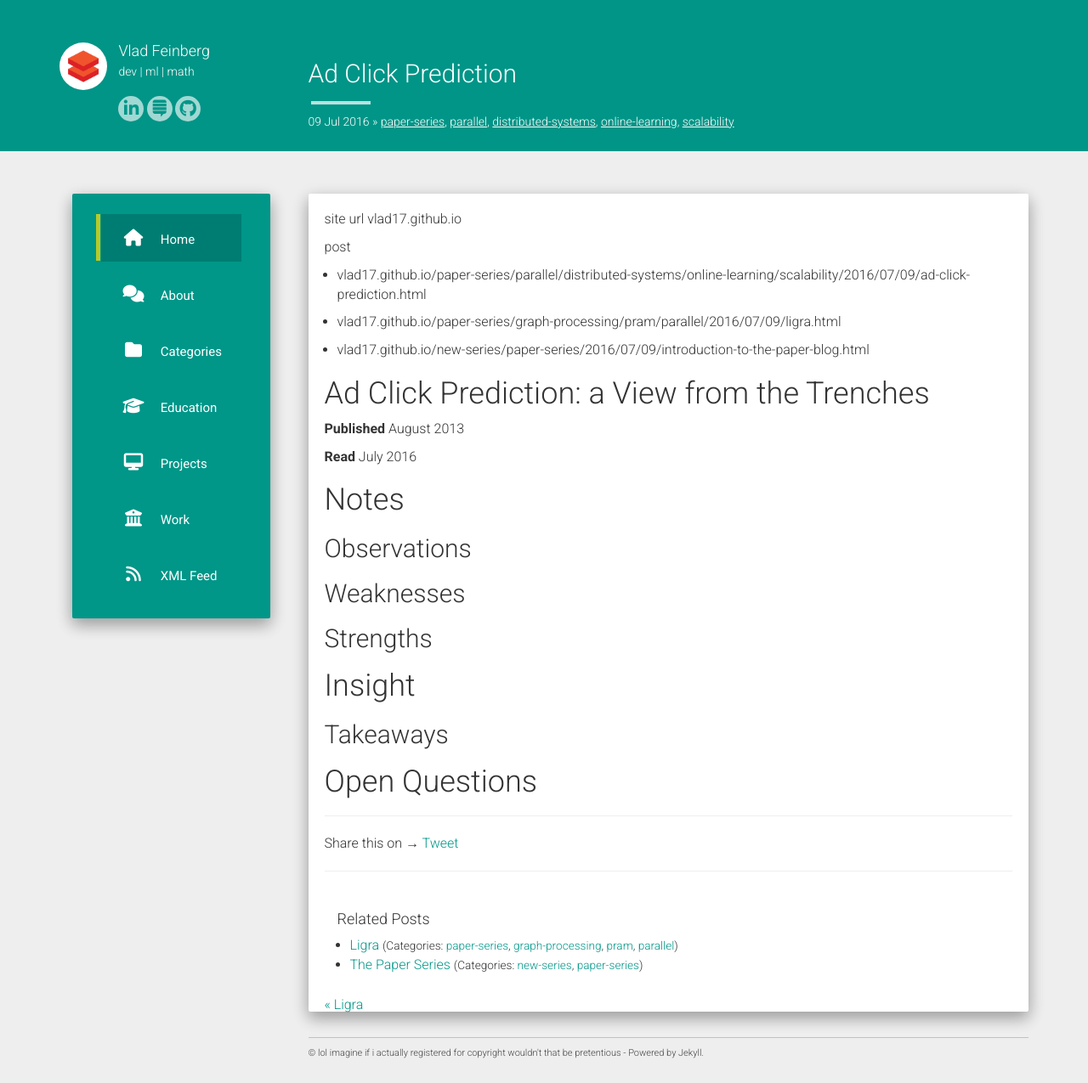
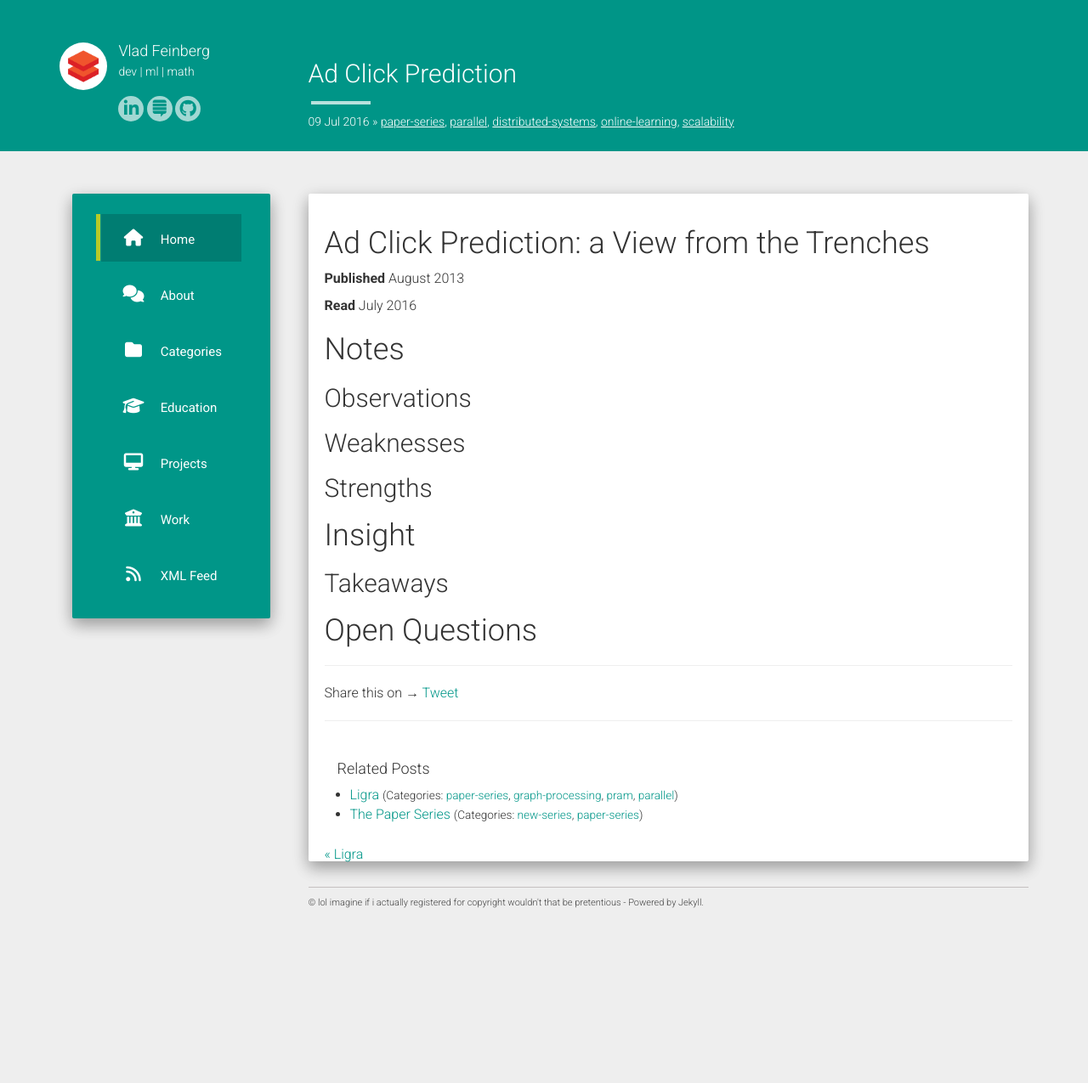
Before and after one commit to vlad17/vlad17.github.io, a Jekyll site: the page built from _posts/2016-07-17-ad-click-prediction.md, in a window 1280 px wide. Shown: the whole page at 85% size. Built offline with Jekyll 4.4.1, drawn with Linux system fonts in a browser that asks for light colours; nearby versions of some CDN libraries; comment, search, counter and statistics services are not loaded; after the commit the page ends 1098 px from its top, so only the background shows below that.

Commit message:
Got rid of temporary production link-printing

```diff
--- a/_posts/2016-07-17-ad-click-prediction.md
+++ b/_posts/2016-07-17-ad-click-prediction.md
@@ -4,14 +4,6 @@ title:  "Ad Click Prediction"
 date:   2016-07-09
 categories: paper-series parallel distributed-systems online-learning scalability
 ---
-
-site url {{site.url}}
-
-post {{% post_url %}}
-
-{% for post in site.posts %}
-* {{ post.url | prepend: site.baseurl | prepend: site.url }}
-{% endfor %}
 
 # Ad Click Prediction: a View from the Trenches
 
```
